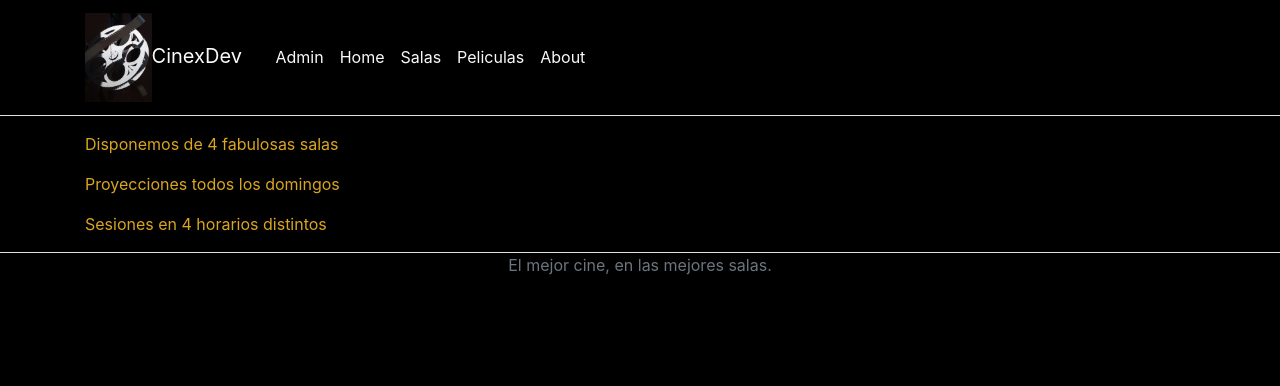
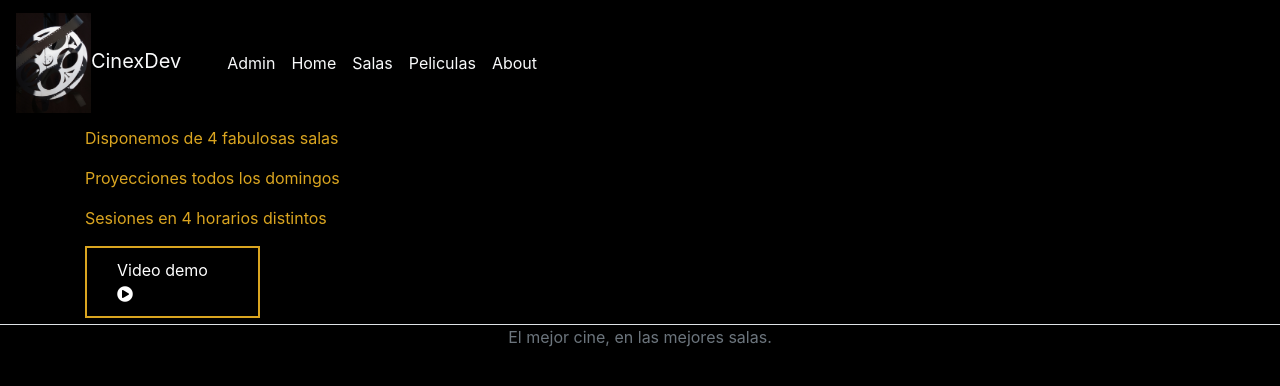
Before and after one commit to carlos4Dev/CinexDev, a Django app: page //about in a window 1280 px wide. Shown: the top 386 px of the page. Run offline with Django 3.2, Linux system fonts and the light colour scheme; some libraries are stand-ins or nearby versions.

Commit message:
Agrego archivo reset de css. Botón para regresar a la página anterior con animación en Detalle sala. Botón animado para enlazar con video, añado icono, en About. Efecto zoom en imágenes de películas.

```diff
--- /dev/null
+++ b/cine/static/css/reset.css
@@ -0,0 +1,57 @@
+html, body, div, span, applet, object, iframe,
+h1, h2, h3, h4, h5, h6, p,
+blockquote, pre, a, abbr, acronym, address, big,
+cite, code, del, dfn, em, font, img,
+ins, kbd, q, s, samp, small, strike,
+strong, sub, sup, tt, var, dl, dt, dd, ol, ul, li,
+fieldset, form, label, legend,
+table, caption, tbody, tfoot, thead, tr, th, td,
+center, u, b, i {
+     margin: 0;
+     padding: 0;
+     border: 0;
+     font-weight: normal;
+     font-style: normal;
+     font-size: 100%;
+     font-family: inherit;
+     vertical-align: baseline
+}
+
+body {
+     line-height: 1
+}
+
+:focus {
+     outline: 0
+}
+
+ol, ul {
+     list-style: none
+}
+
+table {
+     border-collapse: collapse;
+     border-spacing: 0
+}
+
+blockquote:before, blockquote:after, q:before, q:after {
+     content: ""
+}
+
+blockquote, q {
+     quotes: "" ""
+}
+
+input, textarea {
+     margin: 0;
+     padding: 0
+}
+
+hr {
+     margin: 0;
+     padding: 0;
+     border: 0;
+     color: #000;
+     background-color: #000;
+     height: 1px
+}
--- a/cine/static/css/style.css
+++ b/cine/static/css/style.css
@@ -18,3 +18,75 @@ body {
 .sheetSlider {
     text-align: center;
 }
+.move {
+    position: relative;
+    display: inline-block;
+    border: 2px solid green;
+    padding: 10px 30px;
+    overflow: hidden;
+    text-decoration: none;
+    width:175px;
+}
+.move:link, .move:visited {
+    color: green;
+}
+.move:hover {
+    color: white;
+}
+.move::after {
+    content: " ";
+    position: absolute;
+    background-color: green;
+    transition: all 0.15s;
+    z-index: -1;
+}
+.moveRight {
+    border: 2px solid goldenrod;
+}
+.moveRight:link, .move:visited {
+    color: white;
+}
+.moveRight:after {
+    top:0;
+    left:0;
+    height:100%;
+    width:0;
+}
+.moveRight:before {
+    content:' ';
+    position: absolute;;
+    right:10px;
+    font-size: 24px;
+    top:4px;
+}
+.moveRight:hover:after {
+    background-color: goldenrod;
+    transition: all 0.15s;
+    width:100%;
+}
+.moveLeft::after {
+    top:0;
+    left:100%;
+    height: 100%;
+    width: 100%;
+}
+.moveLeft::before {
+    content:"<<  ";
+    position: relative;
+    left: 2px;
+    font-size: 18px;
+    top: 4x;
+}
+.moveLeft:hover::after {
+    transition: all 0.15s;
+    left:0;
+}
+.zoom {
+    /*Aumento la anchura y altura durante 2 segundos*/
+    transition: width 2s, height 2s, transform 2s;
+}
+.zoom:hover{
+    /*Transformo el elemento al pasar el mouse por encima
+    el doble de su tamañano con scale(2).*/
+    transform: scale(2);
+}
--- a/cine/templates/views/default/header.html
+++ b/cine/templates/views/default/header.html
@@ -7,8 +7,10 @@
     <meta http-equiv="X-UA-Compatible" content="ie=edge">
     <title>CinexDev</title>
     {% load static %}
+    <link rel="stylesheet" href="{% static 'css/reset.css' %}">
     <link rel="stylesheet" type="text/css" href="{% static 'css/bootstrap.css' %}">
     <link rel="stylesheet" type="text/css" href="{% static 'css/sheetslider.min.css' %}">
+    <link rel="stylesheet" href="https://use.fontawesome.com/releases/v5.7.0/css/all.css" integrity="sha384-lZN37f5QGtY3VHgisS14W3ExzMWZxybE1SJSEsQp9S+oqd12jhcu+A56Ebc1zFSJ" crossorigin="anonymous">
     <link rel="stylesheet" type="text/css" href="{% static 'css/style.css' %}">
 
     <script src="{% static 'js/jquery-3.5.1.min.js' %}" type="text/javascript"></script>
@@ -17,12 +19,12 @@
 
 <body>
     <header>
-        <nav class="navbar navbar-expand-sm navbar-toggleable-sm navbar-light bg-personal border-bottom box-shadow mb-3">
+        <nav class="navbar navbar-expand-lg navbar-light bg-light>
             <div class="container">
                 <a class="navbar-brand text-light">
                     <img src="{% static 'images/rollo_cine.png' %}" class="imglogo" />CinexDev
                 </a>
-                <button class="navbar-toggler" type="button" style="color: blue;" data-toggle="collapse" data-target=".navbar-collapse"
+                <button class="navbar-toggler" type="button" data-toggle="collapse" data-target=".navbar-collapse"
                     aria-controls="navbarSupportedContent" aria-expanded="false" aria-label="Toggle navigation">
                     <span class="navbar-toggler-icon"></span>
                 </button>
--- a/cine/templates/views/index/about.html
+++ b/cine/templates/views/index/about.html
@@ -4,5 +4,6 @@
     <p>Disponemos de 4 fabulosas salas</p>
     <p>Proyecciones todos los domingos</p>
     <p>Sesiones en 4 horarios distintos</p>
+    <a href="https://www.loom.com/share/7f10f7e15d9446a69cd6ebf194ccc7f7" target="_blank" class="move moveRight">Video demo <i class="fa fa-play-circle"></i></a>
 </div>
 {% include "views/default/footer.html" %}
--- a/cine/templates/views/salas/cartelera.html
+++ b/cine/templates/views/salas/cartelera.html
@@ -7,7 +7,7 @@
             <div class="card">
                 <div class="card-body" style="background-color: darkgray; text-align: center; color: black;">
                     <h5>{{pelicula.Titulo}}</h5>
-                    <img src="/media/{{ pelicula.Imagen }}" class="thumbnails"/>
+                    <img src="/media/{{ pelicula.Imagen }}" class="zoom"/>
                     <p class="card-text">{{ pelicula.Director}} </p>
                     <p class="card-text">{{ pelicula.Duracion}} minutos</p>
                     <p class="card-text">Estreno {{ pelicula.Anio }}</p>
--- a/cine/templates/views/salas/detalleSala.html
+++ b/cine/templates/views/salas/detalleSala.html
@@ -81,7 +81,7 @@
         </table>
 
 
-        <h5><a href="{% url 'salas' %}">Anterior</a></h5>
+        <a href="javascript: history.go(-1)" class="move moveLeft">Sala {{ sala.Numero}}</a>
 
     </div>
 
--- a/cine/templates/views/salas/listado.html
+++ b/cine/templates/views/salas/listado.html
@@ -9,7 +9,7 @@
                     <h5>Sala {{sala.Numero}}</h5>
                 </div>
                 <div class="card-body" style="background-color: black;">
-                    <img src="/media/{{ sala.PeliculaId.Imagen }}" class="thumbnails"/>
+                    <img src="/media/{{ sala.PeliculaId.Imagen }}" class="zoom"/>
                 </div>
                 <div class="card-footer" style="background-color:darkgray; text-align: center; color: black;">
                     <p class="card-text">{{ sala.Horario }}</p>
```
